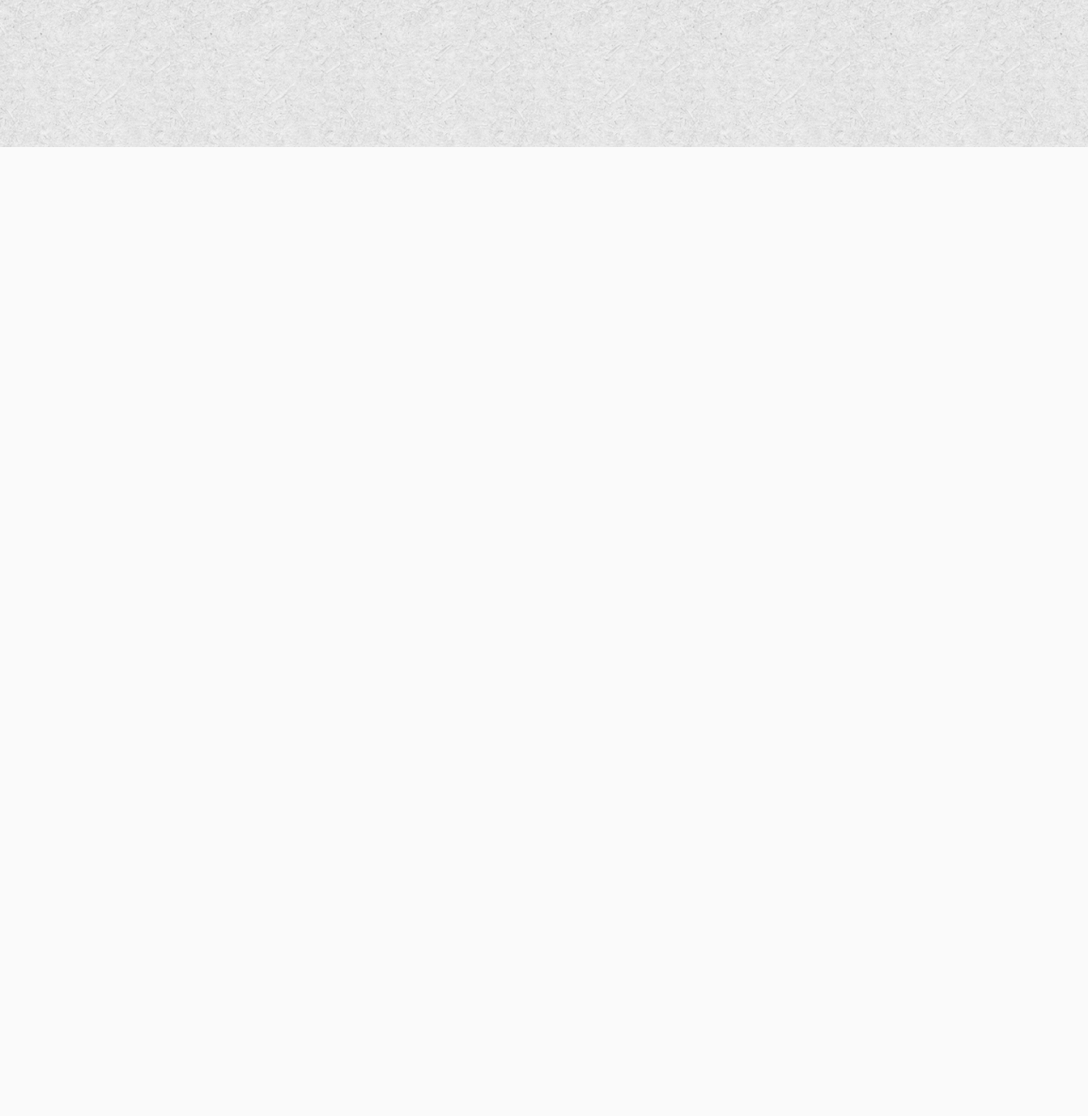
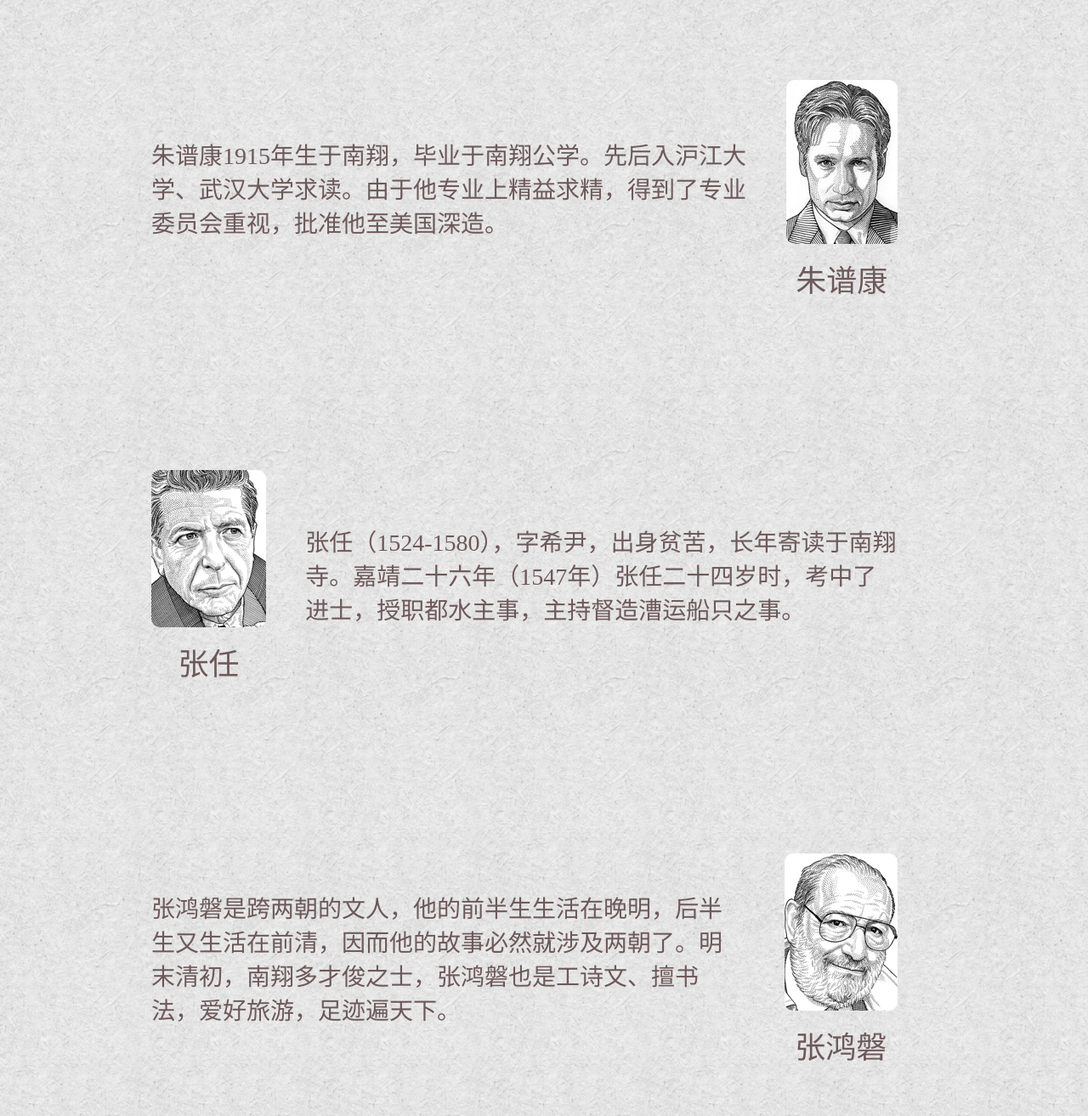
Before and after one commit to CHENG-LIANG1/Nanxiang, a plain HTML site: page 南翔古镇/celebrities.html in a window 1280 px wide. Shown: the part 627-1940 px from the top of the page at 85% size. Before the commit the page ends 800 px from the top, so only its background shows below. Drawn offline with Linux system fonts and the light colour scheme; a web font is replaced by a local one.

Commit message:
添加名人页

```diff
--- a/南翔古镇/celebrities.html
+++ b/南翔古镇/celebrities.html
@@ -28,6 +28,32 @@
       <div class="people-intro">周颢（1685年—1773年）字晋瞻，号芷岩。是清乾隆年间嘉定竹刻的一位领军人物。他亦精于书法、绘画、篆刻和诗歌。</div>
      </div>
 
+     <div class="people-container">
+      <div class="people-intro">朱谱康1915年生于南翔，毕业于南翔公学。先后入沪江大学、武汉大学求读。由于他专业上精益求精，得到了专业委员会重视，批准他至美国深造。</div>
+      <div class="people">
+        <img src="./image/celeb_2.png">
+        <div class="people-name">朱谱康</div>
+      </div>
+     </div>
+
+
+     <div class="people-container">
+      <div class="people">
+        <img src="./image/celeb_3.png">
+        <div class="people-name">张任</div>
+      </div>
+      <div class="people-intro">张任（1524-1580），字希尹，出身贫苦，长年寄读于南翔寺。嘉靖二十六年（1547年）张任二十四岁时，考中了进士，授职都水主事，主持督造漕运船只之事。</div>
+     </div>
+
+     <div class="people-container">
+      <div class="people-intro">张鸿磐是跨两朝的文人，他的前半生生活在晚明，后半生又生活在前清，因而他的故事必然就涉及两朝了。明末清初，南翔多才俊之士，张鸿磐也是工诗文、擅书法，爱好旅游，足迹遍天下。</div>
+      <div class="people">
+        <img src="./image/celeb_4.png">
+        <div class="people-name">张鸿磐</div>
+      </div>
+     </div>
+
+
 
 
 
--- a/南翔古镇/styles/styles.css
+++ b/南翔古镇/styles/styles.css
@@ -502,3 +502,38 @@ footer ul{
     align-items: center;
     margin: 100px 10%;
 }
+
+.people-container {
+    display: flex;
+    align-items: center;
+    margin: 100px 10% 100px 10%;
+    padding: 50px;
+    border-radius: 30px;
+}
+
+.people-container:hover {
+    cursor: pointer;
+    background-color: var(--primary);
+}
+
+.people {
+    margin-right: 5%;
+}
+
+.people-name {
+    text-align: center;
+    color: var(--text);
+    font-size: 36px;
+    margin-top: 10px;
+}
+
+.people-intro {
+    color: var(--text);
+    font-size: 28px;
+    line-height: 40px;
+    margin-right: 5%;
+}
+
+.people img {
+    border-radius: 10px;
+}
```
Also changed, not shown: 南翔古镇/food.html (deleted, +0 -34 lines).
